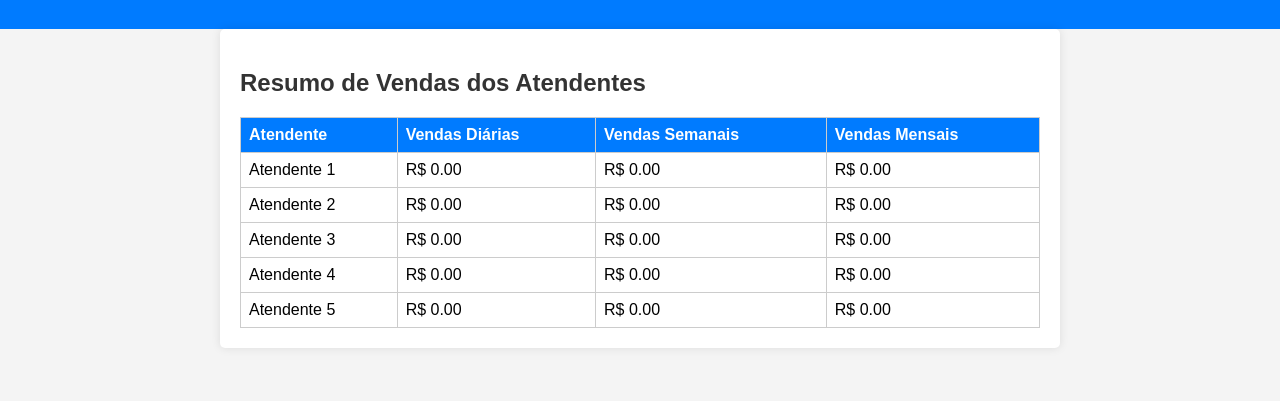
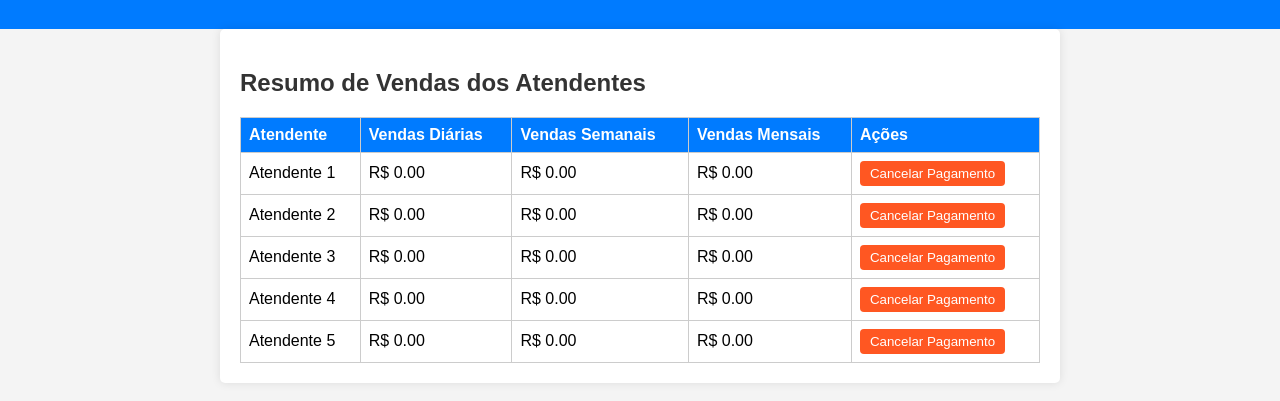
Before and after one commit to mineiro032/attd, a plain HTML site: page area_chefe.html in a window 1280 px wide. Shown: the part 71-472 px from the top of the page. Drawn offline with Linux system fonts and the light colour scheme; sample sign-in values are in the browser's storage.

Commit message:
cehe vendas obs

```diff
--- a/area_chefe.html
+++ b/area_chefe.html
@@ -42,6 +42,18 @@
             background: #007bff;
             color: white;
         }
+        .cancel-button {
+            background: #ff5722; /* Cor para o botão de cancelamento */
+            color: white;
+            border: none;
+            border-radius: 4px;
+            padding: 5px 10px;
+            cursor: pointer;
+            transition: background 0.3s;
+        }
+        .cancel-button:hover {
+            background: #e64a19;
+        }
     </style>
 </head>
 <body>
@@ -59,6 +71,7 @@
                 <th>Vendas Diárias</th>
                 <th>Vendas Semanais</th>
                 <th>Vendas Mensais</th>
+                <th>Ações</th>
             </tr>
         </thead>
         <tbody>
@@ -106,8 +119,27 @@
             row.insertCell(1).innerText = `R$ ${dailyTotal.toFixed(2)}`;
             row.insertCell(2).innerText = `R$ ${weeklyTotal.toFixed(2)}`;
             row.insertCell(3).innerText = `R$ ${monthlyTotal.toFixed(2)}`;
+
+            // Botão de cancelamento
+            const cancelButton = document.createElement('button');
+            cancelButton.innerText = 'Cancelar Pagamento';
+            cancelButton.className = 'cancel-button';
+            cancelButton.onclick = () => cancelPayment(attendant);
+            row.insertCell(4).appendChild(cancelButton);
         });
     }
+
+    const cancelPayment = (attendant) => {
+        const confirmation = confirm(`Deseja cancelar o pagamento para ${attendant}?`);
+        if (confirmation) {
+            // Aqui você pode implementar a lógica para cancelar o pagamento
+            alert(`Pagamento para ${attendant} cancelado!`);
+            // Para remover todas as vendas, você pode usar o seguinte:
+            localStorage.removeItem(attendant);
+            // Para atualizar a tabela, você pode recarregar a página ou implementar uma função para atualizar a tabela aqui.
+            window.location.reload();
+        }
+    };
 </script>
 
 </body>
```
